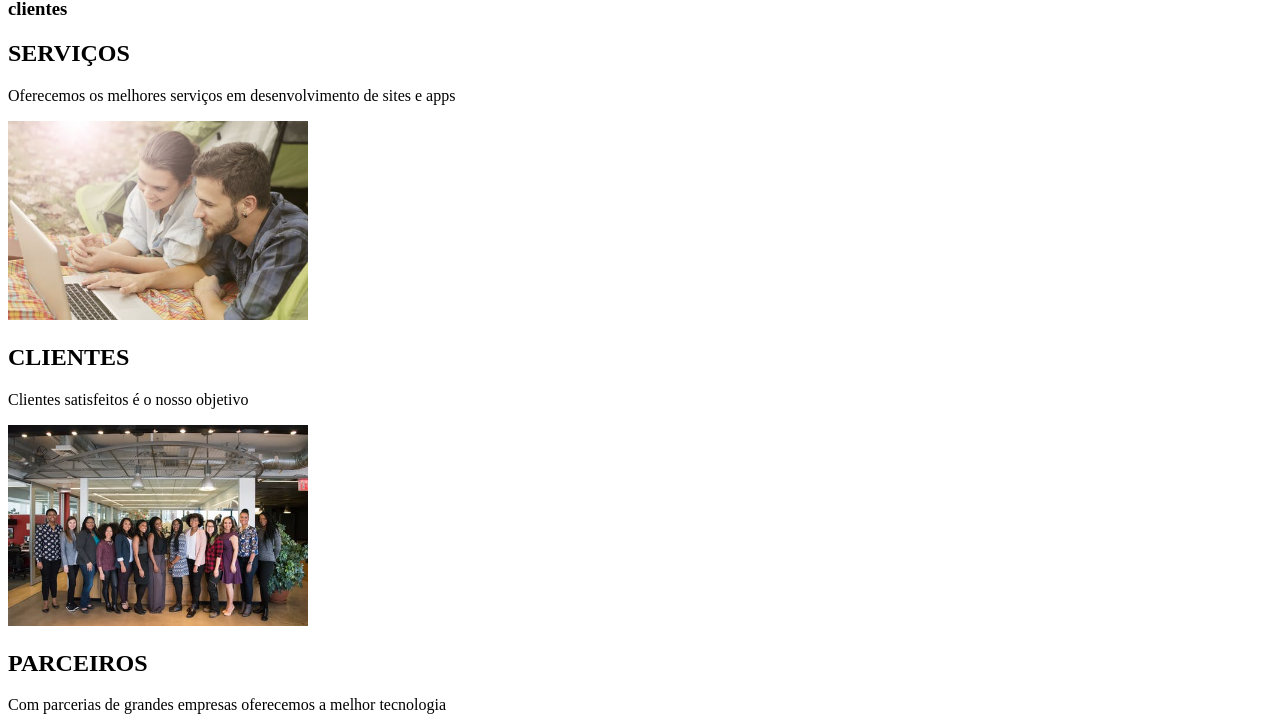
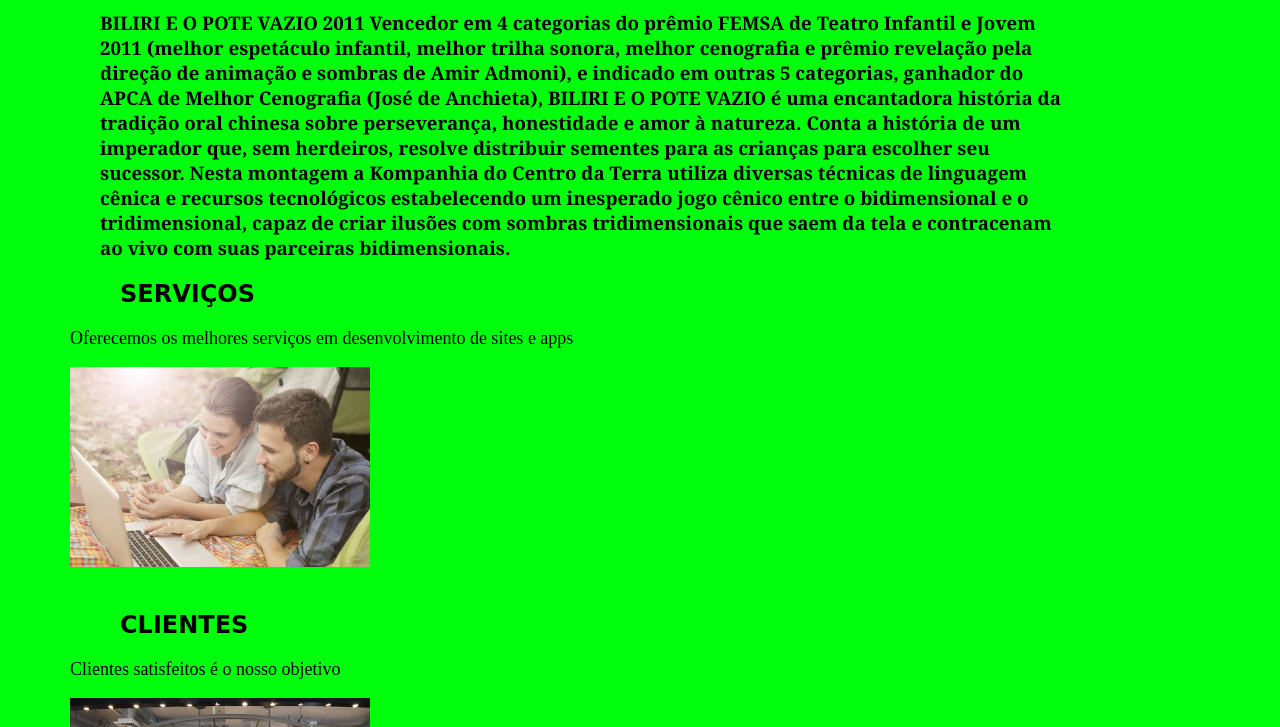
Before and after one commit to ederdaniel22/aula_html5_css3, a plain HTML site: page index.html in a window 1280 px wide. Shown: the part 291-1018 px from the top of the page. Drawn offline with Linux system fonts and the light colour scheme.

Commit message:
Minha Primeira página HTML5 e CSS3

```diff
--- /dev/null
+++ b/css/style.css
@@ -0,0 +1,34 @@
+body{
+  background: rgb(0, 255, 13);
+  margin-left: 70px;
+  margin-right: 300;
+}
+header{
+  margin-top: 50px;
+}
+h1{
+  color: red;
+  font-family: fantasy;
+}
+h2{
+  font-family: cursive;
+  margin-left: 50px;
+}
+h3{
+  margin-left: 30px;
+  margin-right: 200px;
+  font-family: Georgia;
+}
+p{
+  font-size: 18px;
+}
+.img_padrao{
+  margin-bottom: 20px;
+  width: 300px;
+}
+.logo{
+  width: 30px;
+}
+footer{
+  margin-bottom: 30px;
+}
--- a/index.html
+++ b/index.html
@@ -4,6 +4,7 @@
   <meta charset="UTF-8">
   <meta name="viewport" content="width=device-width, initial-scale=1.0">
   <title>Aula html5 e CSS3</title>
+  <link rel="stylesheet" href="css/style.css">
 
 </head>
 <body>
@@ -21,16 +22,29 @@
   <header>
     <h1>Minha página</h1>
     <h2>Preparando para aprender tudo sobre Front-End </h2>
-    <h3>Pretendo utilizar todas as tecnologias disponíveis "CSS3, JavaScript "
-      e outros que sejam necessários para solucionar os problemas apresentados
-      pelos clientes</h3>
+    <h3>BILIRI E O POTE VAZIO
+      2011
+      Vencedor em 4 categorias do prêmio FEMSA de Teatro Infantil e Jovem 2011
+      (melhor espetáculo infantil, melhor trilha sonora, melhor cenografia e
+      prêmio revelação pela direção de animação e sombras de Amir Admoni),
+      e indicado em outras 5 categorias, ganhador do APCA de Melhor Cenografia
+      (José de Anchieta), BILIRI E O POTE VAZIO é uma encantadora história da
+      tradição oral chinesa sobre perseverança, honestidade e amor à natureza.
+      Conta a história de um imperador que, sem herdeiros, resolve distribuir
+      sementes para as crianças para escolher seu sucessor. Nesta montagem a
+      Kompanhia do Centro da Terra utiliza diversas técnicas de linguagem cênica
+      e recursos tecnológicos estabelecendo um inesperado jogo cênico entre o
+      bidimensional e o tridimensional, capaz de criar ilusões com sombras
+      tridimensionais que saem da tela e contracenam ao vivo com suas parceiras
+      bidimensionais.
+      </h3>
   </header>
   <section id="serviços">
     <h2>SERVIÇOS</h2>
     <P>Oferecemos os melhores serviços em desenvolvimento de sites e apps</P>
 
     <div>
-      <img src="img/sites.jpeg" width="300px">
+      <img src="img/sites.jpeg" class="img_padrao">
     </div>
   </section>
 
@@ -38,7 +52,7 @@
     <h2>CLIENTES</h2>
     <P>Clientes satisfeitos é o nosso objetivo</P>
     <div>
-    <img src="img/clientes.jpeg" width="300px">
+    <img src="img/clientes.jpeg" class="img_padrao">
     </div>
 
   </section>
@@ -48,12 +62,12 @@
     <P>Com parcerias de grandes empresas oferecemos a melhor tecnologia</P>
 
     <div>
-    <img src="img/parceiros.jpeg" width="300px">
+    <img src="img/parceiros.jpeg" class="img_padrao">
     </div>
 
     <div>
       <a href="https://digitalinnovation.one/" target="_blank">
-        <img src="img/empresa.png" width="300px">
+        <img src="img/empresa.png" class="img_padrao">
       </a>
       </div>
 
@@ -66,7 +80,7 @@
     </P>
 
     <div>
-      <img src="img/times.jpeg" width="300px">
+      <img src="img/times.jpeg" class="img_padrao">
     </div>
 
   </section>
@@ -76,11 +90,11 @@
     <P>Entre em contato conosco para obter informações</P>
 
     <div>
-      <img src="img/email.jpeg" width="300px">
+      <img src="img/email.jpeg" class="img_logo">
       <p><a href="mailto: contato@empresa.com">contato@empresa.com</a></p>
     </div>
     <div>
-      <img src="img/Phone.jpeg" width="300px">
+      <img src="img/Phone.jpeg" class="img_logo">
       <p><a href="tel: (67)9-9999-9999">(67)9-9999-9999</a></p>
     </div>
 
```
